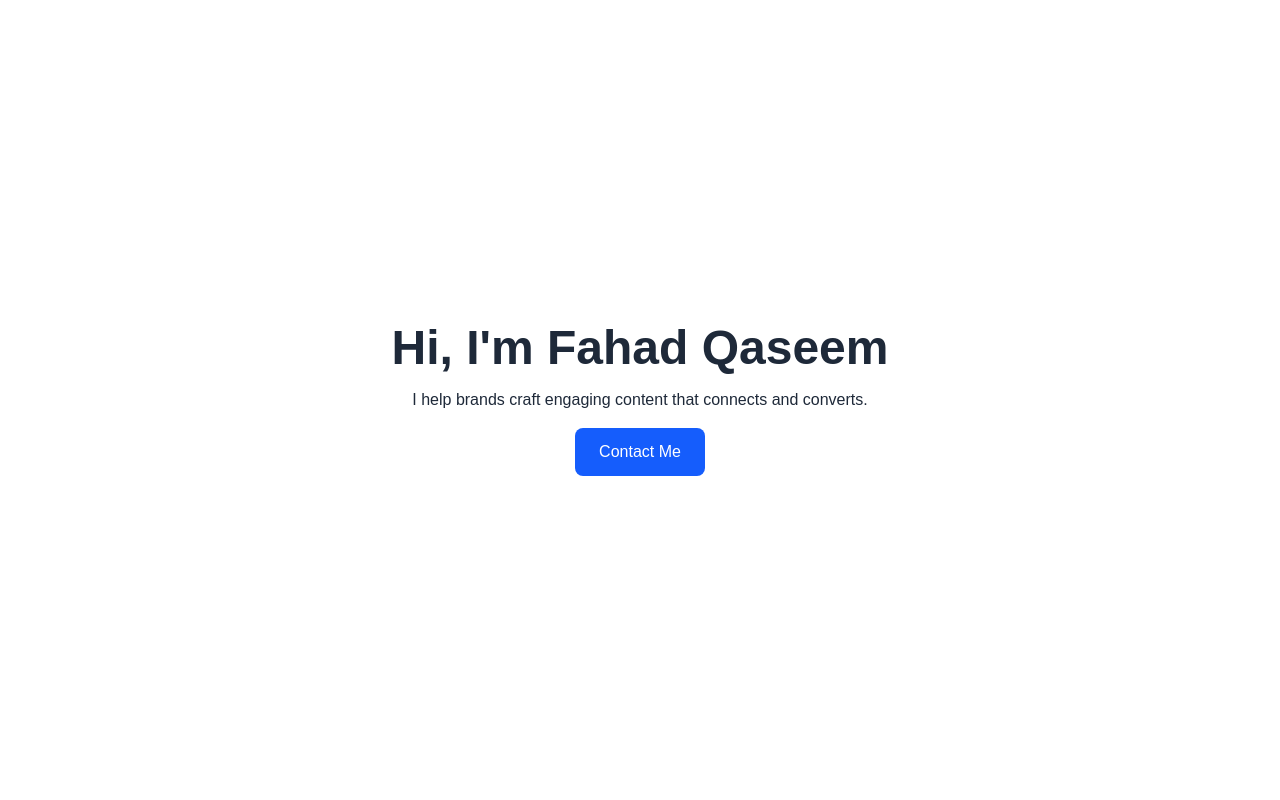
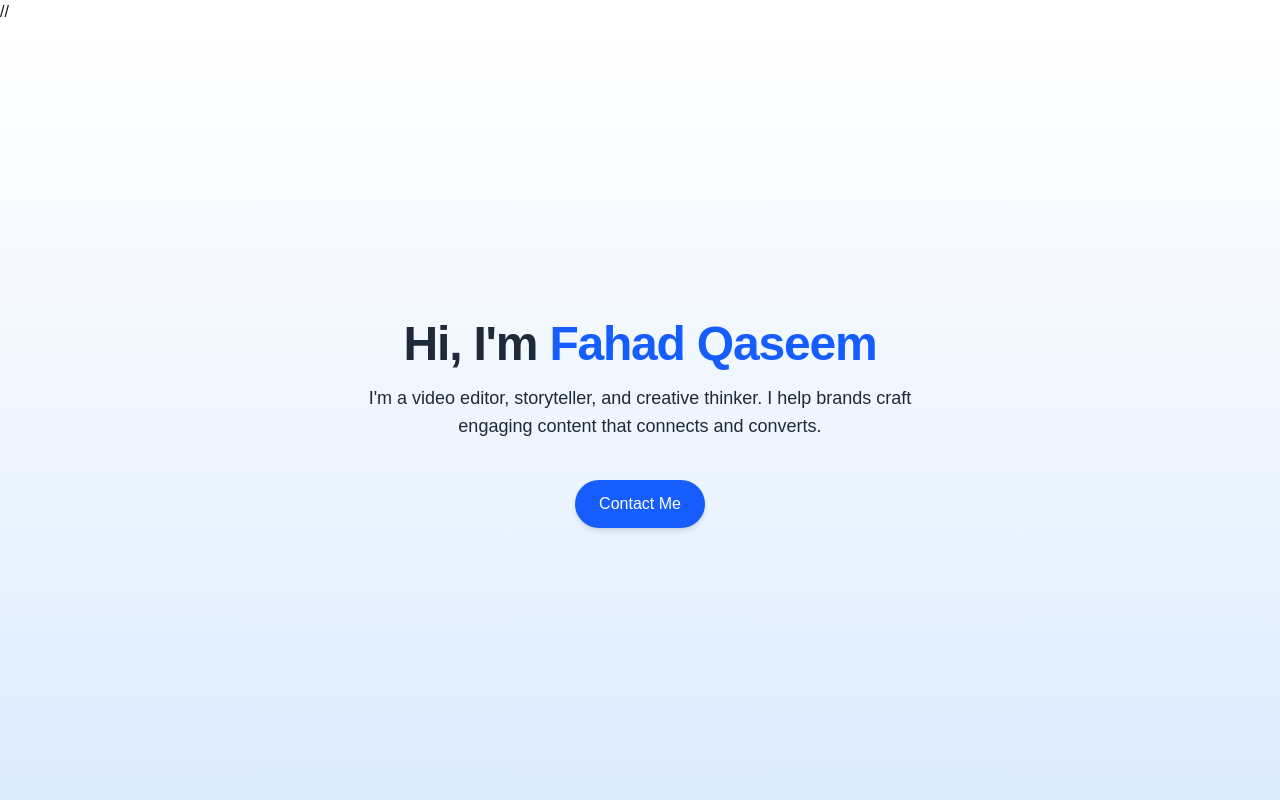
Before and after one commit to fahadqaseem/fahadqaseem-site, a Next.js app: page / in a window 1280 px wide. Shown: the top 800 px of the page. Built offline with nearby package versions, Linux system fonts and the light colour scheme.

Commit message:
Your update message here

```diff
--- a/pages/index.tsx
+++ b/pages/index.tsx
@@ -8,6 +8,21 @@ export default function Home() {
         <meta name="description" content="Fahad Qaseem - Personal Website" />
         <link rel="icon" href="/favicon.ico" />
       </Head>
+
+      // <main className="min-h-screen flex flex-col items-center justify-center bg-gradient-to-b from-white via-blue-50 to-blue-100 text-gray-800 px-4">
+      <h1 className="text-5xl font-extrabold mb-4 text-center tracking-tight">
+      Hi, I&#39;m <span className="text-blue-600">Fahad Qaseem</span>
+      </h1>
+      <p className="text-lg text-center max-w-xl mb-6">
+      I&#39;m a video editor, storyteller, and creative thinker. I help brands craft engaging content that connects and converts.
+      </p>
+      <a
+      href="mailto:fahad@example.com"
+      className="mt-4 bg-blue-600 text-white px-6 py-3 rounded-full hover:bg-blue-700 transition duration-300 shadow-md hover:shadow-lg"
+      >
+      Contact Me
+      </a>
+      </main>
 
       <main className="min-h-screen flex flex-col items-center justify-center bg-white text-gray-800 px-4">
 
```
Also changed, not shown: package.json (+7 -6 lines), 1 other file (tests, documents, lock files or other folders).
